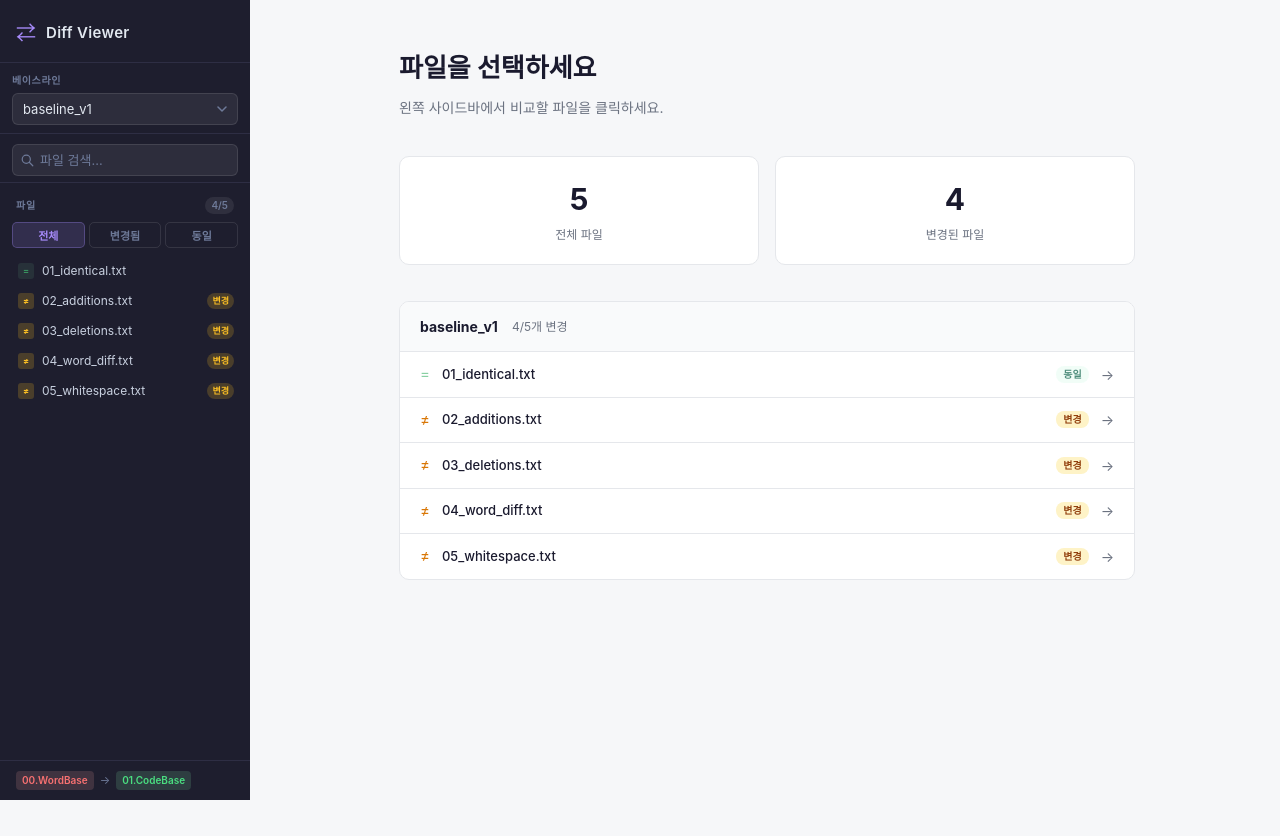
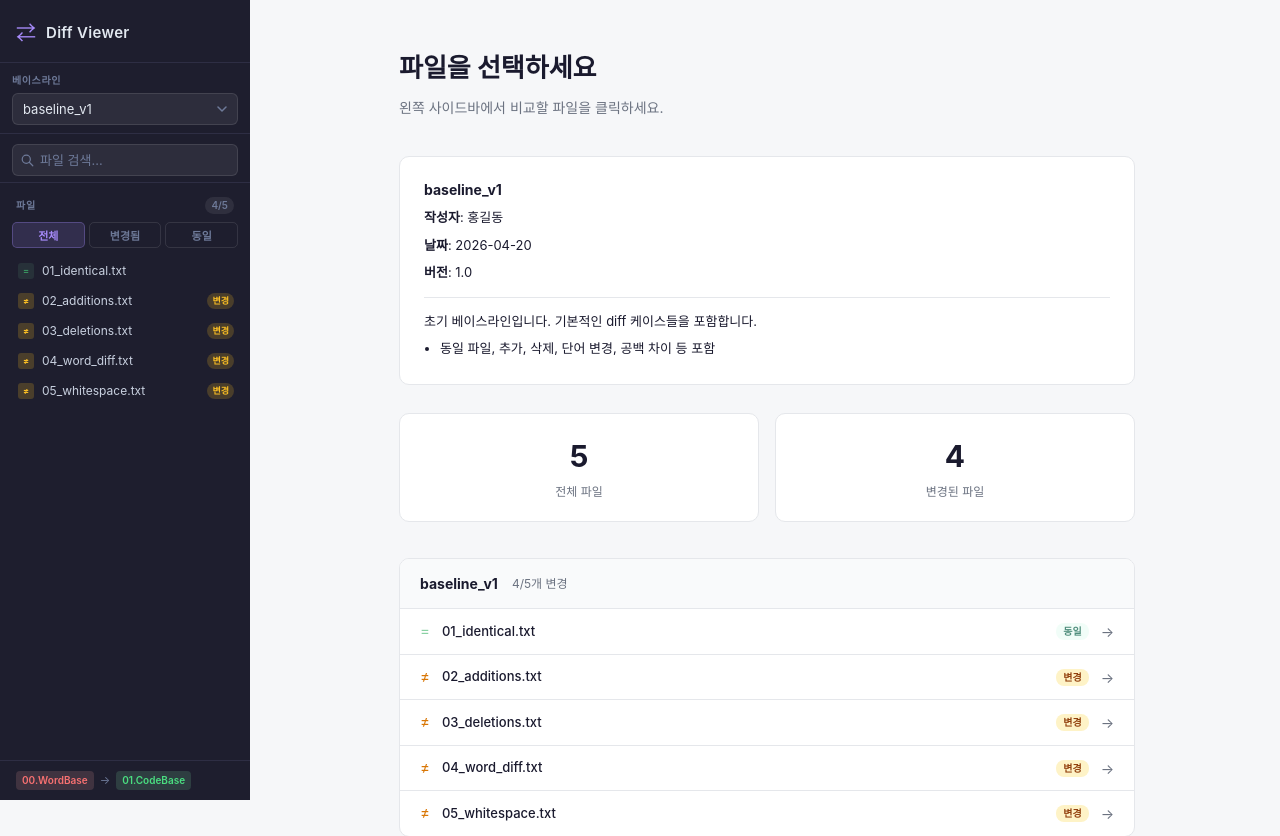
Before and after one commit to yangseungsang/diff-viewer, a Flask app: page /baseline_v1 in a window 1280 px wide. Shown: the top 836 px of the page. Before the commit the page ends 800 px from the top, so only its background shows below. Run offline with Flask 3, Linux system fonts and the light colour scheme.

Commit message:
Add baseline info card from info.md (#8) (#9)
Read info.md from each baseline folder and render it as a metadata
card on the baseline home page. Supports basic markdown (headings,
bold, italic, code, lists, horizontal rules) with no extra dependencies.

Co-authored-by: Gemini Assistant <gemini@example.com>
Co-authored-by: Claude Sonnet 4.6 <noreply@anthropic.com>

```diff
--- a/app.py
+++ b/app.py
@@ -14,6 +14,7 @@ Diff Viewer - Flask 기반 파일 비교 웹 애플리케이션
 
 import os      # 파일 시스템 경로 처리용
 import re      # 정규표현식 (토큰 분리, 공백 제거 등)
+import html    # HTML 이스케이프용
 import difflib # 텍스트 비교 및 유사도 계산 라이브러리
 from flask import Flask, render_template, abort, redirect, url_for
 
@@ -148,6 +149,66 @@ def get_file_list(baseline):
         "files":    files,
         "changed_count": changed_count,
     }
+
+
+# ─────────────────────────────────────────
+# 베이스라인 정보: info.md 읽기 및 마크다운 변환
+# ─────────────────────────────────────────
+
+def _inline_md(text):
+    """인라인 마크다운(굵게, 기울임, 코드)을 HTML로 변환."""
+    text = html.escape(text)
+    text = re.sub(r'\*\*(.+?)\*\*', r'<strong>\1</strong>', text)
+    text = re.sub(r'\*(.+?)\*', r'<em>\1</em>', text)
+    text = re.sub(r'`(.+?)`', r'<code>\1</code>', text)
+    return text
+
+
+def _simple_markdown(text):
+    """간단한 마크다운을 HTML로 변환 (제목, 목록, 단락, 구분선, 인라인 스타일)."""
+    lines = text.split('\n')
+    result = []
+    in_list = False
+
+    for line in lines:
+        line = line.rstrip()
+        if line.startswith('### '):
+            if in_list: result.append('</ul>'); in_list = False
+            result.append(f'<h5 class="info-h">{html.escape(line[4:])}</h5>')
+        elif line.startswith('## '):
+            if in_list: result.append('</ul>'); in_list = False
+            result.append(f'<h4 class="info-h">{html.escape(line[3:])}</h4>')
+        elif line.startswith('# '):
+            if in_list: result.append('</ul>'); in_list = False
+            result.append(f'<h3 class="info-h">{html.escape(line[2:])}</h3>')
+        elif line.strip() in ('---', '***', '___'):
+            if in_list: result.append('</ul>'); in_list = False
+            result.append('<hr class="info-hr">')
+        elif line.startswith('- ') or line.startswith('* '):
+            if not in_list: result.append('<ul class="info-list">'); in_list = True
+            result.append(f'<li>{_inline_md(line[2:])}</li>')
+        elif line.strip() == '':
+            if in_list: result.append('</ul>'); in_list = False
+        else:
+            if in_list: result.append('</ul>'); in_list = False
+            result.append(f'<p class="info-p">{_inline_md(line)}</p>')
+
+    if in_list:
+        result.append('</ul>')
+
+    return '\n'.join(result)
+
+
+def get_baseline_info(baseline):
+    """베이스라인 폴더의 info.md를 읽어 HTML로 반환. 파일이 없으면 None."""
+    info_path = os.path.join(DATA_DIR, baseline, 'info.md')
+    if not os.path.isfile(info_path):
+        return None
+    try:
+        with open(info_path, 'r', encoding='utf-8', errors='replace') as f:
+            return _simple_markdown(f.read())
+    except OSError:
+        return None
 
 
 # ─────────────────────────────────────────
@@ -714,9 +775,11 @@ def baseline_view(baseline):
     # 유효하지 않은 베이스라인이면 404 에러
     if baseline not in baselines:
         abort(404)
-    # 파일 목록 조회 후 템플릿 렌더링
+    # 파일 목록 및 info.md 조회 후 템플릿 렌더링
     files = get_file_list(baseline)
-    return render_template("index.html", baselines=baselines, files=files, current_baseline=baseline)
+    baseline_info = get_baseline_info(baseline)
+    return render_template("index.html", baselines=baselines, files=files,
+                           current_baseline=baseline, baseline_info=baseline_info)
 
 
 @app.route("/<baseline>/diff/<filename>")
--- /dev/null
+++ b/data/baseline_v1/info.md
@@ -0,0 +1,11 @@
+# baseline_v1
+
+**작성자**: 홍길동
+**날짜**: 2026-04-20
+**버전**: 1.0
+
+---
+
+초기 베이스라인입니다. 기본적인 diff 케이스들을 포함합니다.
+
+- 동일 파일, 추가, 삭제, 단어 변경, 공백 차이 등 포함
--- a/static/style.css
+++ b/static/style.css
@@ -419,6 +419,22 @@ mark.search-hl { background: rgba(250,204,21,0.35); color: #fde68a; border-radiu
 /* 안내 문구 */
 .home-desc  { font-size: 14px; color: var(--text-secondary); line-height: 1.8; margin-bottom: 36px; }
 
+/* ── 베이스라인 info.md 정보 카드 ── */
+.info-card {
+  background: var(--bg-main); border: 1px solid var(--border);
+  border-radius: 10px; margin-bottom: 28px; overflow: hidden;
+}
+.info-card-inner {
+  padding: 20px 24px; font-size: 13px; color: var(--text-primary); line-height: 1.8;
+}
+.info-card-inner .info-h  { font-size: 14px; font-weight: 700; margin: 12px 0 4px; color: var(--text-primary); }
+.info-card-inner .info-h:first-child { margin-top: 0; }
+.info-card-inner .info-hr { border: none; border-top: 1px solid var(--border); margin: 12px 0; }
+.info-card-inner .info-p  { margin: 4px 0; }
+.info-card-inner .info-list { margin: 4px 0 4px 16px; padding: 0; }
+.info-card-inner .info-list li { margin: 2px 0; }
+.info-card-inner code { background: #f3f4f6; padding: 1px 5px; border-radius: 4px; font-size: 12px; }
+
 /* 통계 카드 그리드: 2열 레이아웃 */
 .home-stats {
   display: grid; grid-template-columns: repeat(2, 1fr);
--- a/templates/index.html
+++ b/templates/index.html
@@ -12,6 +12,13 @@
     <h1 class="home-title">파일을 선택하세요</h1>
     <p class="home-desc">왼쪽 사이드바에서 비교할 파일을 클릭하세요.</p>
   </div>
+
+  <!-- 베이스라인 info.md가 있으면 메타 정보 카드 표시 -->
+  {% if baseline_info %}
+  <div class="info-card">
+    <div class="info-card-inner">{{ baseline_info|safe }}</div>
+  </div>
+  {% endif %}
 
   <!-- 파일이 있을 때: 통계 카드 + 파일 목록 표시 -->
   {% if files and files.files %}
```
